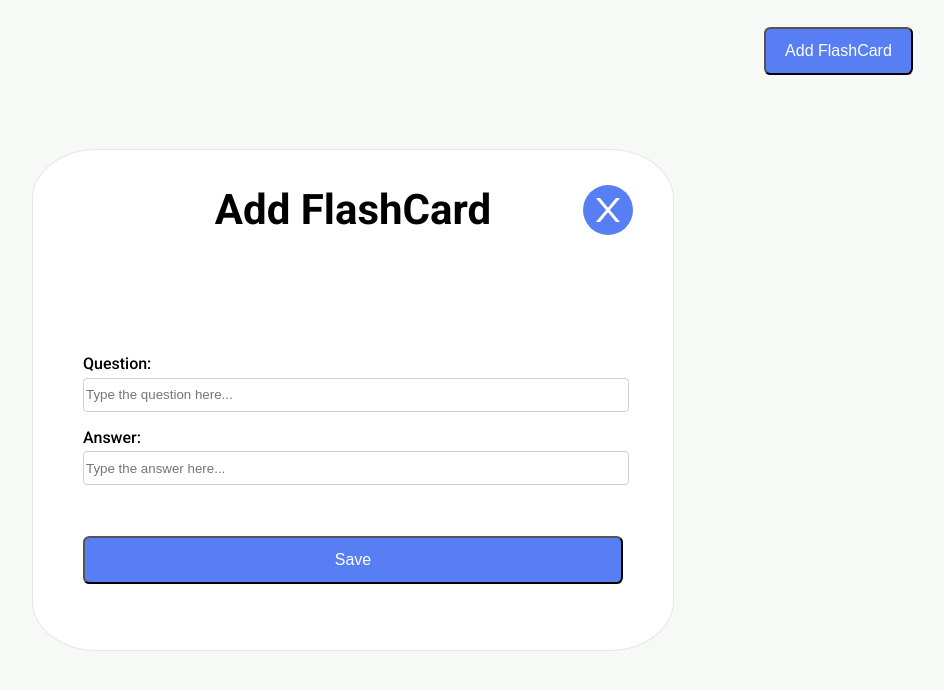
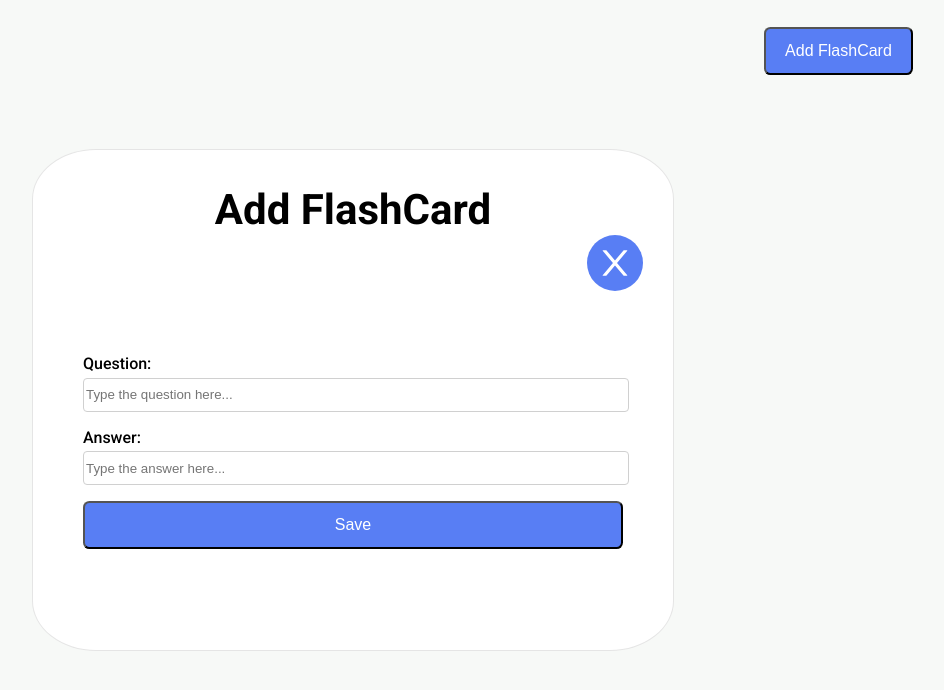
Before and after one commit to Scoteezy/flashcards-app, a React (Create React App) app: page / in a window 1280 px wide. Both pictures are taken after a click on the button "Add FlashCard". Shown: the top 690 px of the page, without its empty margins (287-1231 px from the left). Built offline with nearby package versions, Linux system fonts and the light colour scheme.

Commit message:
ended project

```diff
--- a/src/components/app/App.js
+++ b/src/components/app/App.js
@@ -10,14 +10,15 @@ import './App.css';
 function App() {
   const [items,setItems] = useState([]);
   const [modal, setModal] = useState(false);
-
+  const [prevTitle, setPrevTitle] = useState('');
+  const [prevDescr, setPrevDescr] = useState('');
   useEffect(()=>{
     for(let i=0; i<localStorage.length; i++) {
       let key = localStorage.key(i);
       const newItem = {
         title: key,
         descr: localStorage.getItem(key),
-        id:Date.now()
+        id:Math.random()
       }
         setItems(items => [...items,newItem]);
     }
@@ -30,7 +31,7 @@ function App() {
     const newItem = {
       title: title,
       descr : descr,
-      id:Date.now()
+      id:Math.random()
     }
     setItems(items => [...items,newItem]);
     localStorage.setItem(title, descr);
@@ -40,14 +41,30 @@ function App() {
     localStorage.removeItem(title);
     setItems(items => items.filter((item)=>item.id!==id));
   }
+  const getPrevInfo = (title)=>{
+    const prevTitle = title;
+    const prevDescr = localStorage.getItem(title);
+    setPrevTitle(prevTitle);
+    setPrevDescr(prevDescr);
+  }
+  const changeItem = (title)=>{
+    setModal(true);
+    localStorage.removeItem(title);
+    setItems(items => items.filter((item)=>item.title!==title));
+
+  }
   return (
-   <div className="container">
+   <div className="container" >
       <Header changeModal={openModal} modal={modal}/>
       <Cards
       cards={items}
       onDelete={onDelItem}
+      getPrevInfo={getPrevInfo}
+      changeItem={changeItem}
       />
       <Modal
+      prevTitle={prevTitle}
+      prevDescr={prevDescr}
       changeModal={openModal}
       modal={modal}
       onAdd={onAddItem}
--- a/src/components/card/Card.js
+++ b/src/components/card/Card.js
@@ -6,7 +6,7 @@ import {ReactComponent as EditIcon} from './pen_icon.svg';
 import {ReactComponent as DelIcon} from './del_icon.svg';
 
 
-const Card = ({title,descr,onDelete,id})=>{
+const Card = ({title,descr,onDelete,getPrevInfo,changeItem})=>{
     const [show, setShow] = useState(false);
     let visibility = 'none';
     const changeVisibility=()=>{
@@ -19,7 +19,13 @@ const Card = ({title,descr,onDelete,id})=>{
             <button className="button button_card" onClick={changeVisibility}>Show/Hide</button>
             <div className="card__descr" style={{'display': visibility}}>{descr}</div>
             <div className="card__icons">
-            <button className='card__icon' >
+            <button
+            onClick={()=>{
+                getPrevInfo();
+                changeItem();
+            }}
+
+            className='card__icon' >
                 <EditIcon  style={{'width': '30px', 'height' : '20px', 'color' : '#587ef4'}}/>
             </button>
             <button
--- a/src/components/cards/Cards.js
+++ b/src/components/cards/Cards.js
@@ -3,7 +3,7 @@ import Card from '../card/Card'
 import '../../style/container.scss'
 import './Cards.scss'
 
-const Cards = ({cards,onDelete})=>{
+const Cards = ({cards,onDelete,getPrevInfo,changeItem})=>{
 
     const elements = cards.map(item=>{
     const {id,title, ...itemProps}=item;
@@ -13,11 +13,13 @@ const Cards = ({cards,onDelete})=>{
             {...itemProps}
             title={title}
             onDelete={()=>onDelete(title,id)}
+            getPrevInfo={()=>getPrevInfo(title)}
+            changeItem={()=>{changeItem(title)}}
             />
         )
     })
     return(
-        <div className="cards">
+        <div className="cards" >
             <div className="cards__container">
             {elements}
             </div>
--- a/src/components/cards/Cards.scss
+++ b/src/components/cards/Cards.scss
@@ -1,9 +1,10 @@
 .cards{
     &__container{
         display: grid;
-        grid-template-columns: repeat(4, auto);
-        grid-template-rows: repeat(4,auto);
+        grid-template-columns: repeat(auto-fit, minmax(300px,auto));
+        grid-template-rows: repeat(auto-fit,minmax(150px,auto));
         gap: 60px;
+        justify-content: center;
 
     }
 
--- a/src/components/modal/Modal.js
+++ b/src/components/modal/Modal.js
@@ -1,31 +1,34 @@
 import { useState } from 'react';
+import { useEffect } from 'react';
 
 import './modal.scss'
 import {ReactComponent as Close} from './close.svg';
 
-const Modal = (props)=>{
-
-    const [title,setTitle] = useState('');
-    const [descr, setDescr] = useState('');
-    let error = false;
-    let opacityStyle = '0';
+const Modal = ({modal,onAdd,changeModal,prevTitle,prevDescr})=>{
+    console.log(prevTitle,prevDescr)
+    const [title,setTitle] = useState(prevTitle);
+    const [descr, setDescr] = useState(prevDescr);
     const onValueChange =(e)=>{
         e.target.name ==='title'? setTitle(e.target.value) : setDescr(e.target.value);
     }
     const onSubmit =(e)=>{
         e.preventDefault();
-        props.onAdd(title,descr)
+        onAdd(title,descr)
         setTitle('');
         setDescr('');
-        props.changeModal(!props.modal)
+        changeModal(!modal)
     }
-    error ? opacityStyle='1' : opacityStyle='0';
+
+    useEffect(()=>{
+    setTitle(prevTitle);
+    setDescr(prevDescr);
+    },[prevTitle,prevDescr])
 
     return(
-        <div className={props.modal ? 'modal modal__active': 'modal'}>
-            <div className={props.modal ? 'modal__content modal__content-active': 'modal__content'} onClick={e=>e.stopPropagation()}>
-                <button
-                onClick={()=>props.changeModal(!props.modal)}
+        <div className={modal ? 'modal modal__active': 'modal'}>
+            <div className={modal ? 'modal__content modal__content-active': 'modal__content'} onClick={e=>e.stopPropagation()}>
+            <button
+                onClick={()=>changeModal(!modal)}
                 className="modal__exit"><Close style={{'width': '40px', 'height' : '40px', 'color' : '#fff'}}/></button>
                 <h2 className="modal__title">Add FlashCard</h2>
                 <form
@@ -47,7 +50,6 @@ const Modal = (props)=>{
                     value={descr}
                     onChange={onValueChange}
                     placeholder="Type the answer here..."></input>
-                    <p style={{'opacity': opacityStyle}}>Fields are empty </p>
                     <button className="button button_modal">Save</button>
                 </form>
             </div>
--- a/src/components/modal/modal.scss
+++ b/src/components/modal/modal.scss
@@ -30,11 +30,11 @@
     }
     &__exit{
         position: absolute;
-        top: 0;
-        right: 40px;
+        top: 50px;
+        right: 30px;
         background-color: #587ef4;
-        height: 50px;
-        width: 50px;
+        height: 7vh;
+        width: 7vh;
         display: flex;
         align-items: center;
         justify-content: center;
@@ -76,3 +76,8 @@
         color: red;
     }
 }
+@media(max-width:767px){
+    .modal{
+        width: 100%;
+    }
+}
```
